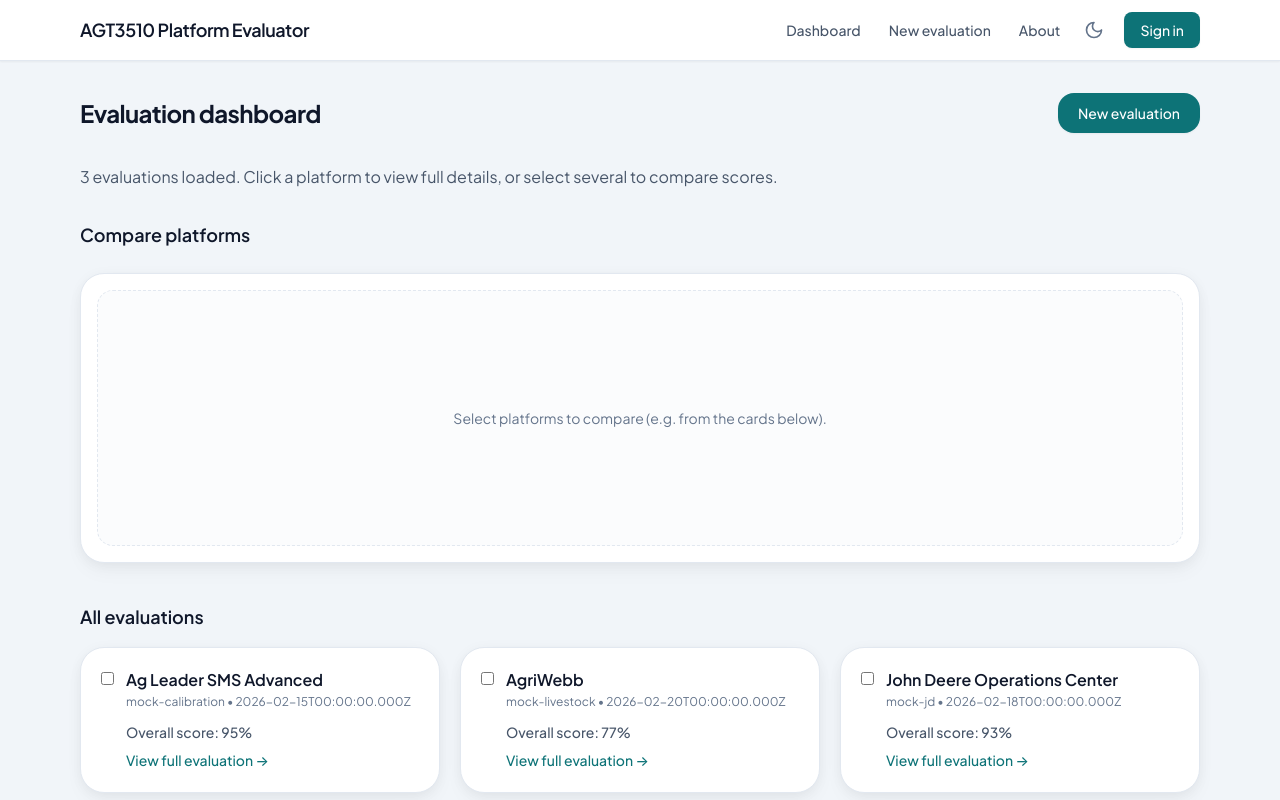
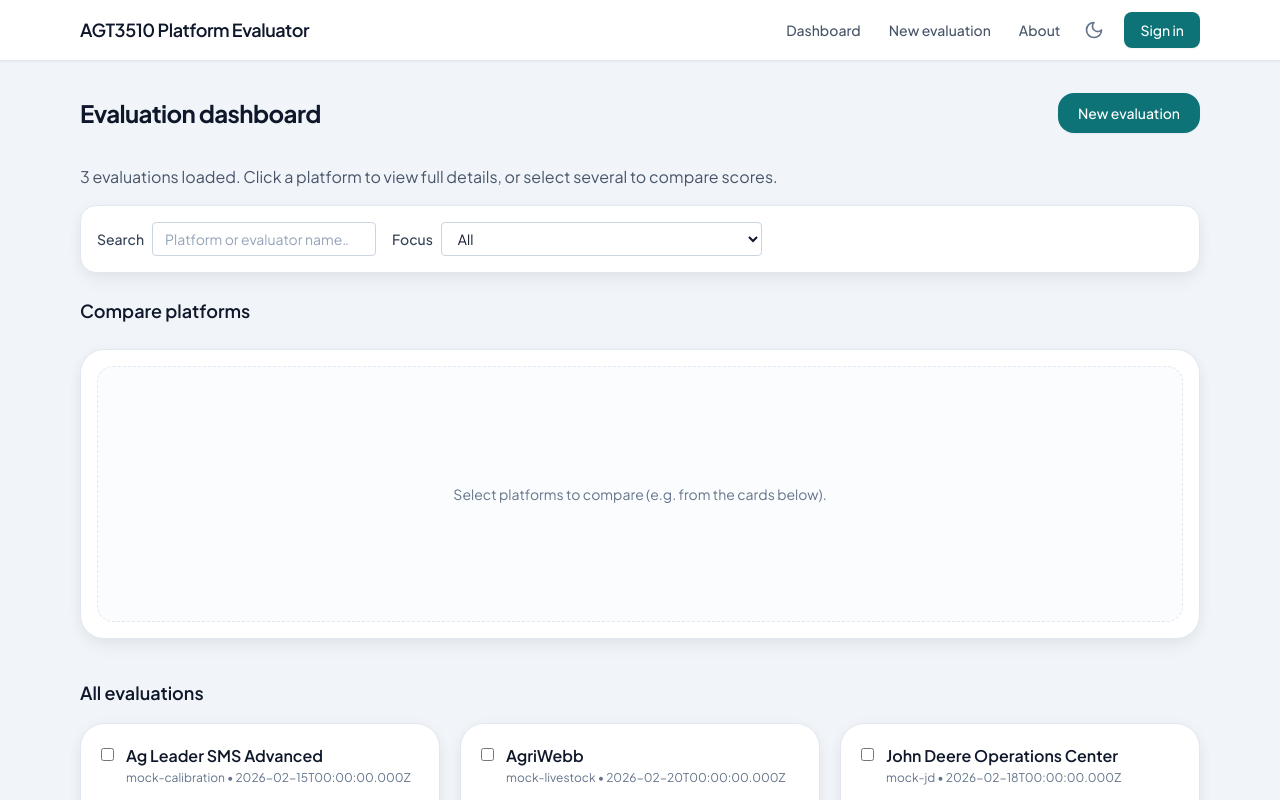
Before and after one commit to felippehsk/open-agtech-evaluator, a React (Vite) app: page / in a window 1280 px wide. Shown: the top 800 px of the page. Built offline with nearby package versions, Linux system fonts and the light colour scheme; the HTML template or start-up script is replaced by a standard one.

Commit message:
Enhance DashboardPage with search and filter functionality, update evaluation display logic, and improve footer content with disclaimers and data attribution.

```diff
--- a/src/components/layout/Footer.tsx
+++ b/src/components/layout/Footer.tsx
@@ -1,8 +1,15 @@
+import { Link } from 'react-router-dom'
+
 export function Footer() {
   return (
     <footer className="mt-auto border-t border-slate-200 bg-white py-6 dark:border-slate-700 dark:bg-slate-800/50">
       <div className="mx-auto max-w-6xl px-4 text-center text-sm text-slate-500 dark:text-slate-400">
-        AGT3510 OTS Precision Agriculture Software Evaluation — Olds College
+        <p>AGT3510 OTS Precision Agriculture Software Evaluation — Olds College</p>
+        <p className="mt-1">
+          Evaluations are student work; not an endorsement. Verify before acting.{' '}
+          <Link to="/about" className="text-primary hover:underline">Disclaimer</Link>.
+        </p>
+        <p className="mt-1">Data: CC BY-NC-SA 4.0. Code: MIT.</p>
       </div>
     </footer>
   )
--- a/src/lib/github.ts
+++ b/src/lib/github.ts
@@ -26,12 +26,21 @@
     const content = JSON.stringify(evaluation, null, 2)
     const encoded = btoa(unescape(encodeURIComponent(content)))
 
+    let sha: string | undefined
+    try {
+      const { data } = await octokit.rest.repos.getContent({ owner: REPO_OWNER, repo: REPO_NAME, path })
+      if (data && !Array.isArray(data) && 'sha' in data) sha = data.sha
+    } catch {
+      // File does not exist yet; create without sha
+    }
+
     await octokit.rest.repos.createOrUpdateFileContents({
       owner: REPO_OWNER,
       repo: REPO_NAME,
       path,
       message: `Add evaluation: ${evaluation.meta.platform_name} (${username})`,
       content: encoded,
+      ...(sha ? { sha } : {}),
     })
     return { success: true, url: path }
   } catch (err: unknown) {
--- a/src/pages/DashboardPage.tsx
+++ b/src/pages/DashboardPage.tsx
@@ -1,4 +1,4 @@
-import { useState, useEffect } from 'react'
+import { useState, useEffect, useMemo } from 'react'
 import { Link } from 'react-router-dom'
 import type { Evaluation } from '@/lib/schema'
 import { calculateSectionScore } from '@/lib/scoring'
@@ -11,6 +11,8 @@
   const [evaluations, setEvaluations] = useState<Evaluation[]>([])
   const [loading, setLoading] = useState(true)
   const [compareSelected, setCompareSelected] = useState<string[]>([])
+  const [searchQuery, setSearchQuery] = useState('')
+  const [categoryFilter, setCategoryFilter] = useState<string>('')
 
   useEffect(() => {
     fetch(`${BASE}api/all_evaluations.json`)
@@ -19,6 +21,28 @@
       .catch(() => setEvaluations([]))
       .finally(() => setLoading(false))
   }, [])
+
+  const categoryOptions = useMemo(() => {
+    const set = new Set<string>()
+    evaluations.forEach((e) => {
+      const focus = e.identity?.primary_agricultural_focus
+      if (Array.isArray(focus)) focus.forEach((f) => set.add(f))
+    })
+    return ['', ...Array.from(set).sort()]
+  }, [evaluations])
+
+  const filteredEvaluations = useMemo(() => {
+    return evaluations.filter((e) => {
+      const matchSearch =
+        !searchQuery.trim() ||
+        e.meta.platform_name.toLowerCase().includes(searchQuery.trim().toLowerCase()) ||
+        (e.meta.evaluator && e.meta.evaluator.toLowerCase().includes(searchQuery.trim().toLowerCase()))
+      const focus = e.identity?.primary_agricultural_focus ?? []
+      const arr = Array.isArray(focus) ? focus : [focus]
+      const matchCategory = !categoryFilter || arr.includes(categoryFilter)
+      return matchSearch && matchCategory
+    })
+  }, [evaluations, searchQuery, categoryFilter])
 
   function toggleCompare(ev: React.MouseEvent, name: string) {
     ev.preventDefault()
@@ -43,20 +67,52 @@
         </Link>
       </div>
 
-      <p className="mb-8 text-slate-600 dark:text-slate-400">
+      <p className="mb-4 text-slate-600 dark:text-slate-400">
         {evaluations.length} evaluation{evaluations.length !== 1 ? 's' : ''} loaded. Click a platform to view full details, or select several to compare scores.
       </p>
+
+      {/* Filters */}
+      <div className="mb-6 flex flex-wrap items-center gap-4 rounded-xl border border-slate-200 bg-white p-4 shadow-soft dark:border-slate-600 dark:bg-slate-800/80 dark:shadow-soft-dark">
+        <label className="flex items-center gap-2">
+          <span className="text-sm font-medium text-slate-700 dark:text-slate-300">Search</span>
+          <input
+            type="search"
+            value={searchQuery}
+            onChange={(e) => setSearchQuery(e.target.value)}
+            placeholder="Platform or evaluator name…"
+            className="w-48 rounded border border-slate-300 dark:border-slate-600 bg-white dark:bg-slate-800 px-3 py-1.5 text-sm text-slate-900 dark:text-slate-100 placeholder:text-slate-400 sm:w-56"
+          />
+        </label>
+        <label className="flex items-center gap-2">
+          <span className="text-sm font-medium text-slate-700 dark:text-slate-300">Focus</span>
+          <select
+            value={categoryFilter}
+            onChange={(e) => setCategoryFilter(e.target.value)}
+            className="rounded border border-slate-300 dark:border-slate-600 bg-white dark:bg-slate-800 px-3 py-1.5 text-sm text-slate-900 dark:text-slate-100"
+          >
+            <option value="">All</option>
+            {categoryOptions.filter(Boolean).map((opt) => (
+              <option key={opt} value={opt}>{opt}</option>
+            ))}
+          </select>
+        </label>
+        {filteredEvaluations.length < evaluations.length && (
+          <span className="text-sm text-slate-500 dark:text-slate-400">
+            Showing {filteredEvaluations.length} of {evaluations.length}
+          </span>
+        )}
+      </div>
 
       {/* Compare: radar + bar chart */}
       <div className="mb-10 space-y-6">
         <h2 className="text-lg font-semibold text-slate-900 dark:text-slate-100">Compare platforms</h2>
         <div className="rounded-2xl border border-slate-200 bg-white p-4 shadow-soft dark:border-slate-600 dark:bg-slate-800/80 dark:shadow-soft-dark">
-          <ScoreRadar evaluations={evaluations} selectedNames={compareSelected} />
+          <ScoreRadar evaluations={filteredEvaluations} selectedNames={compareSelected} />
         </div>
         {compareSelected.length > 0 && (
           <div className="rounded-2xl border border-slate-200 bg-white p-4 shadow-soft dark:border-slate-600 dark:bg-slate-800/80 dark:shadow-soft-dark">
             <h3 className="mb-3 text-base font-semibold text-slate-900 dark:text-slate-100">Section scores (bar)</h3>
-            <SectionScoreBarChart evaluations={evaluations} selectedNames={compareSelected} />
+            <SectionScoreBarChart evaluations={filteredEvaluations} selectedNames={compareSelected} />
           </div>
         )}
       </div>
@@ -64,8 +120,8 @@
       {/* Platform cards: click to view details, checkbox to compare */}
       <h2 className="mb-4 text-lg font-semibold text-slate-900 dark:text-slate-100">All evaluations</h2>
       <div className="grid gap-5 sm:grid-cols-2 lg:grid-cols-3">
-        {evaluations.map((e, idx) => {
-          const sections = ['ingestion', 'processing_2a', 'processing_2b', 'export', 'integration', 'usability'] as const
+        {filteredEvaluations.map((e) => {
+          const sections = ['ingestion', 'processing_2a', 'processing_2b', 'export', 'integration', 'governance', 'access', 'pricing', 'usability'] as const
           const scores = sections.map((key) => {
             const sec = e.sections?.[key]
             const s = sec ? calculateSectionScore(sec) : { evidence_weighted_score: 0 }
@@ -74,10 +130,11 @@
           const avg = scores.length ? Math.round(scores.reduce((a, b) => a + b, 0) / scores.length) : 0
           const name = e.meta.platform_name
           const checked = compareSelected.includes(name)
+          const evaluatorSlug = e.meta.evaluator.replace(/[^a-zA-Z0-9_-]/g, '-')
           return (
             <Link
               key={`${e.meta.platform_slug}-${e.meta.evaluator}-${e.meta.evaluation_date}`}
-              to={`/evaluation/${idx}`}
+              to={`/evaluation/${e.meta.platform_slug}/${evaluatorSlug}`}
               className="block rounded-2xl border border-slate-200 bg-white p-5 shadow-soft transition hover:shadow-md hover:border-primary/30 dark:border-slate-600 dark:bg-slate-800/80 dark:shadow-soft-dark dark:hover:border-primary/40"
             >
               <div className="flex items-start gap-3">
@@ -103,7 +160,7 @@
         })}
       </div>
 
-      {evaluations.length > 0 && (
+      {filteredEvaluations.length > 0 && (
         <div className="mt-10 overflow-x-auto rounded-2xl border border-slate-200 bg-white shadow-soft dark:border-slate-600 dark:bg-slate-800/80 dark:shadow-soft-dark">
           <table className="w-full text-sm">
             <thead>
@@ -117,22 +174,22 @@
               </tr>
             </thead>
             <tbody>
-              {evaluations.map((e, i) => {
-                const secKeys = ['ingestion', 'processing_2a', 'processing_2b', 'export', 'integration', 'usability'] as const
+              {filteredEvaluations.map((e) => {
+                const secKeys = ['ingestion', 'processing_2a', 'processing_2b', 'export', 'integration', 'governance', 'access', 'pricing', 'usability'] as const
                 const avg = secKeys.length
                   ? Math.round(
                       (secKeys.reduce((a, k) => a + (e.sections?.[k] ? calculateSectionScore(e.sections[k]).evidence_weighted_score * 100 : 0), 0) / secKeys.length)
                     )
                   : 0
                 return (
-                  <tr key={i} className="border-b border-slate-100 transition hover:bg-slate-50 dark:border-slate-700 dark:hover:bg-slate-700/50">
+                  <tr key={`${e.meta.platform_slug}-${e.meta.evaluator}-${e.meta.evaluation_date}`} className="border-b border-slate-100 transition hover:bg-slate-50 dark:border-slate-700 dark:hover:bg-slate-700/50">
                     <td className="p-4 font-medium text-slate-900 dark:text-slate-100">{e.meta.platform_name}</td>
                     <td className="p-4 text-slate-600 dark:text-slate-400">{e.meta.evaluator}</td>
                     <td className="p-4 text-slate-600 dark:text-slate-400">{e.meta.evaluation_date}</td>
                     <td className="p-4 text-slate-600 dark:text-slate-400">{e.identity?.version_module_evaluated ?? '—'}</td>
                     <td className="p-4 text-slate-600 dark:text-slate-400">{avg}%</td>
                     <td className="p-4">
-                      <Link to={`/evaluation/${i}`} className="font-medium text-primary hover:underline">View details</Link>
+                      <Link to={`/evaluation/${e.meta.platform_slug}/${e.meta.evaluator.replace(/[^a-zA-Z0-9_-]/g, '-')}`} className="font-medium text-primary hover:underline">View details</Link>
                     </td>
                   </tr>
                 )
```
